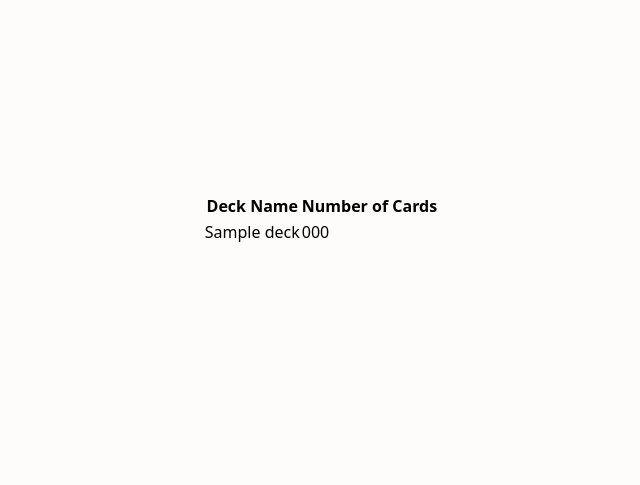
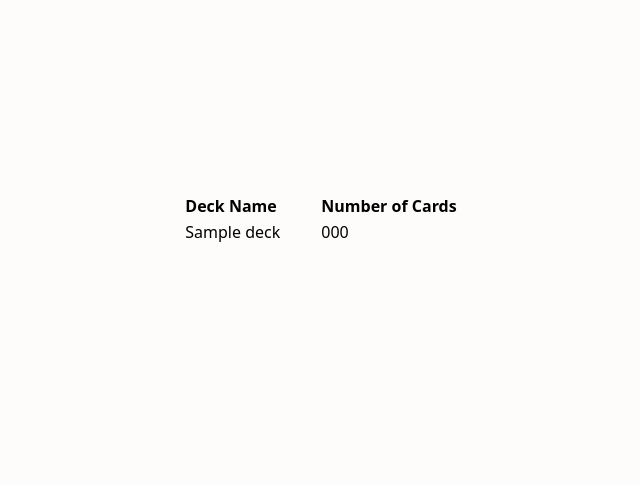
Before and after one commit to Luke1245/ahcs-final-project, a Flask app: template app/templates/index.html in a window 1280 px wide. Shown: the part 181-666 px from the top of the page, without its empty margins (319-959 px from the left). Run offline with Flask 3, Linux system fonts and the light colour scheme; the template is opened without the code that fills it: most values are stand-ins (such as "Sample title", 1, 10 or a date in 2020); style sheets or scripts are compiled from the project's sources.

Commit message:
Improved table style

```diff
--- a/app/templates/index.html
+++ b/app/templates/index.html
@@ -4,14 +4,14 @@ content %}
   <table>
     <thead>
       <tr>
-        <th>Deck Name</th>
+        <th class="text-left">Deck Name</th>
         <th>Number of Cards</th>
       </tr>
     </thead>
     <tbody>
       {% for deck in decks %}
       <tr>
-        <td>{{ deck.deckName }}</td>
+        <td class="pr-10">{{ deck.deckName }}</td>
         <td>{{ deck.numberOfCards}}</td>
       </tr>
       {% endfor %}
```
